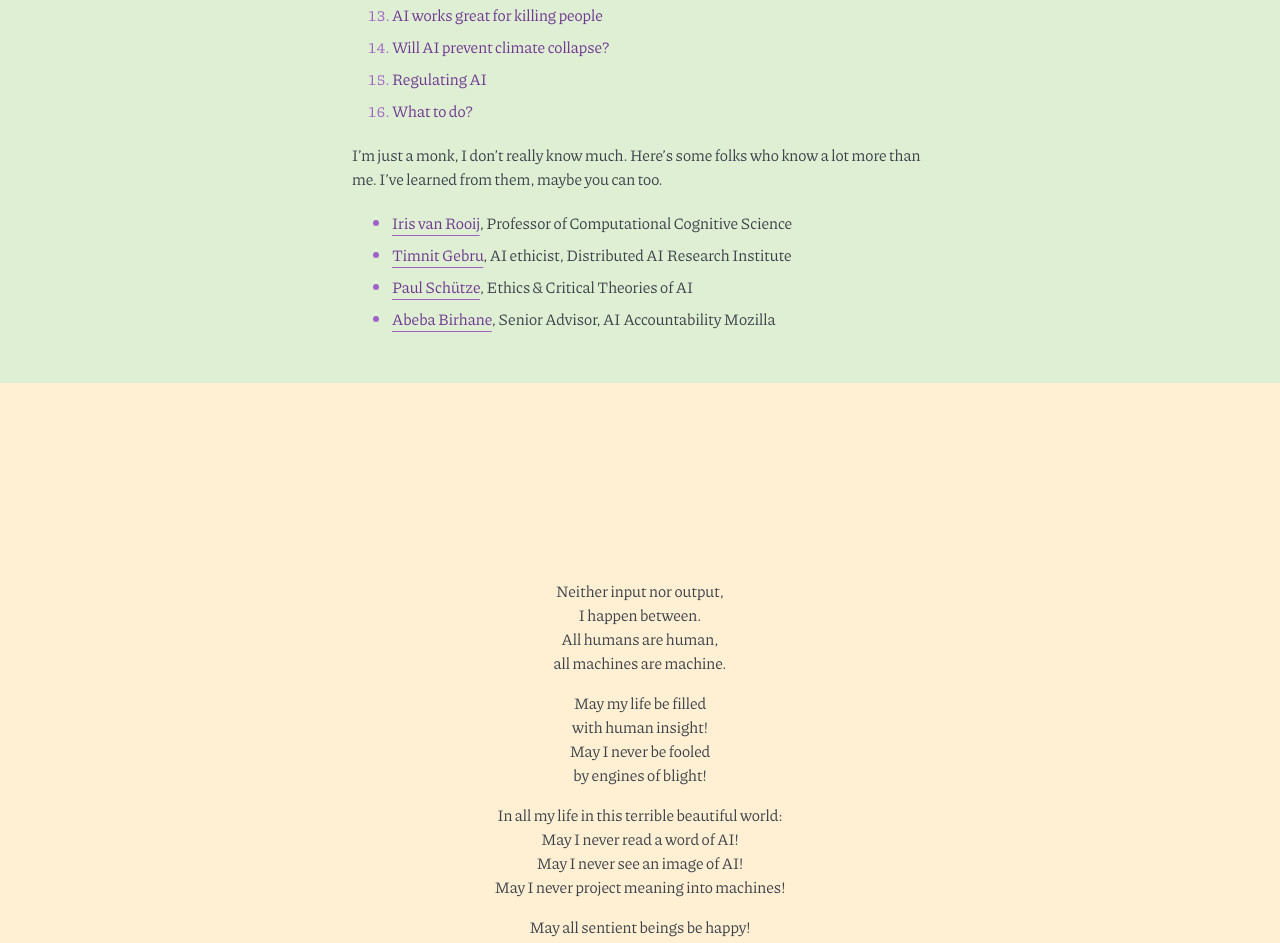
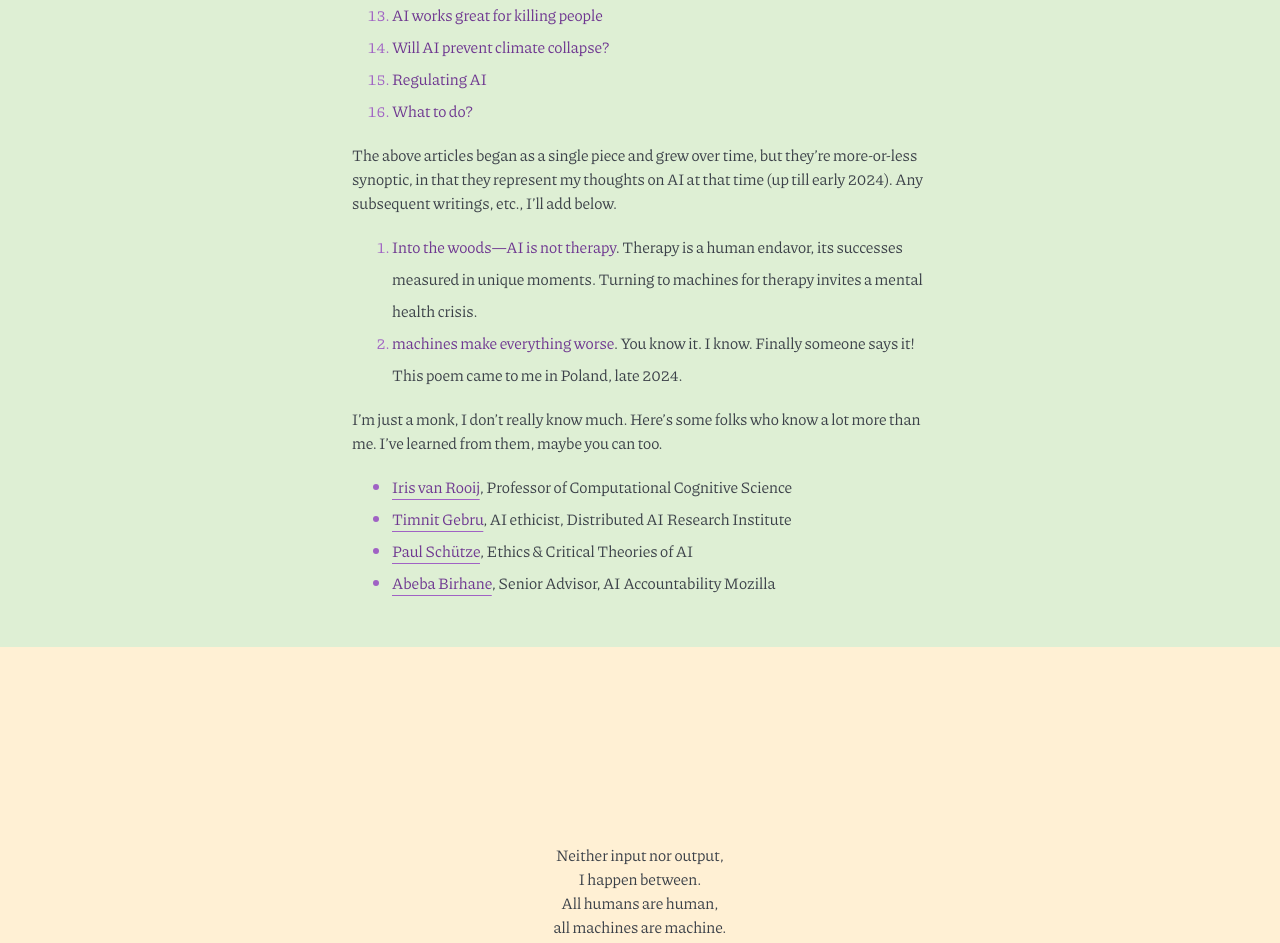
Before and after one commit to sujato/meaningless.ai, a plain HTML site: page index.html in a window 1280 px wide. Shown: the part 4608-5551 px from the top of the page. Drawn offline with Linux system fonts and the light colour scheme.

Commit message:
Update index.html

```diff
--- a/index.html
+++ b/index.html
@@ -487,6 +487,11 @@ dialog
 <li><a href='https://discourse.suttacentral.net/t/ai-15-regulating-ai/33520'>Regulating AI</a></li>
 <li><a href='https://discourse.suttacentral.net/t/ai-16-what-to-do/33521'>What to do? </a></li>
 </ol>
+<p>The above articles began as a single piece and grew over time, but they’re more-or-less synoptic, in that they represent my thoughts on AI at that time (up till early 2024). Any subsequent writings, etc., I’ll add below.</p>
+      <ol>
+        <li><a href='https://lokanta.github.io/2024/11/13/into-the-woods/'>Into the woods—AI is not therapy</a>. Therapy is a human endavor, its successes measured in unique moments. Turning to machines for therapy invites a mental health crisis.</li>
+        <li><a href='https://lokanta.github.io/2024/11/14/machine-worse/'>machines make everything worse</a>. You know it. I know. Finally someone says it! This poem came to me in Poland, late 2024.</li>
+      </ol>
 
 <p>I’m just a monk, I don’t really know much. Here’s some folks who know a lot more than me. I’ve learned from them, maybe you can too.</p>
 <ul>
```
